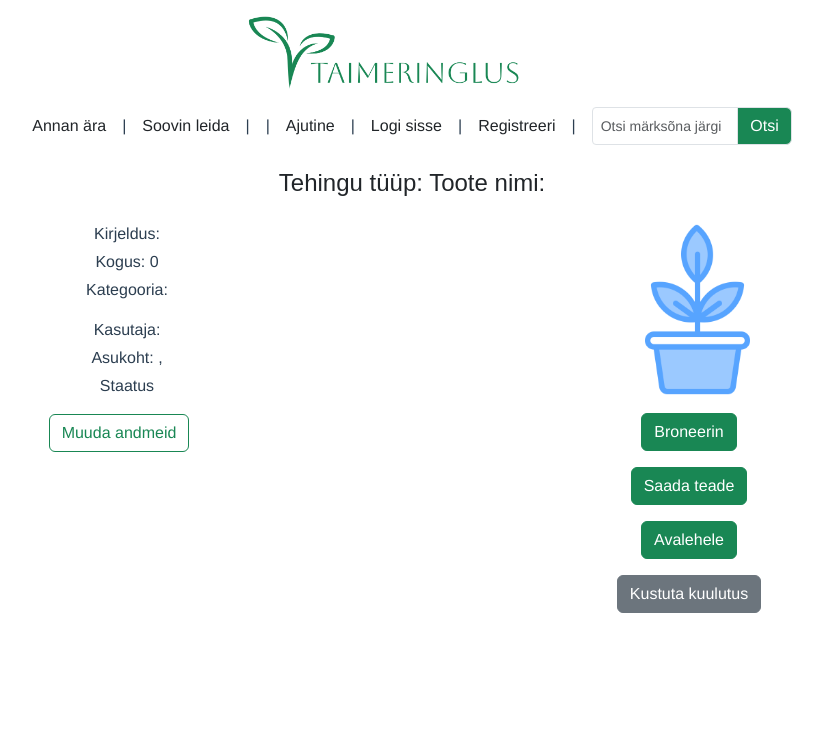
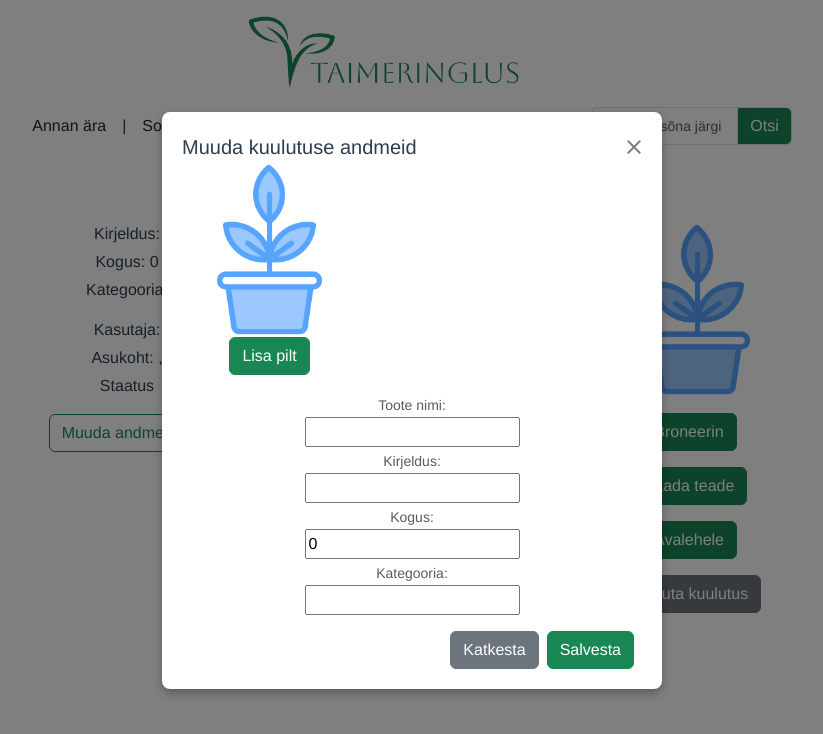
Before and after one commit to karin-v/flowerfront, a Vue app: page /item/1 in a window 1280 px wide. Both pictures are taken after a click on the button "Muuda andmeid". Shown: the top 734 px of the page, without its empty margins (228-1051 px from the left). Built offline with nearby package versions, Linux system fonts and the light colour scheme; no server answers.

Commit message:
item update modal wip

```diff
--- a/src/components/modal/UpdateItemModal.vue
+++ b/src/components/modal/UpdateItemModal.vue
@@ -7,7 +7,7 @@
       <template #body>
         <div>
 
-          <div class="container" style="width: 175px">
+          <div style="width: 175px">
             <ItemImage :image-data="item.itemImage" alt="Taimepilt"/>
             <ImageInput @event-new-image-selected="$emit('event-new-image-selected', $event)"/>
 
@@ -16,21 +16,39 @@
         </div>
         <div>
           <div>
-            <label>Toote nimi:</label>
+            <label class="form-text">Toote nimi:</label>
           </div>
           <div>
             <input type="text"
-                   :value="item.itemname"
+                   :value="item.itemName"
                    @input="$emit('event-update-itemname', $event.target.value)"
             >
           </div>
           <div>
-            <label class="form-text">Muuda kirjeldust:</label>
+            <label class="form-text">Kirjeldus:</label>
           </div>
           <div>
             <input type="text"
                    :value="item.description"
                    @input="$emit('event-update-description', $event.target.value)"
+            >
+          </div>
+          <div>
+            <label class="form-text">Kogus:</label>
+          </div>
+          <div>
+            <input type="text"
+                   :value="item.totalQuantity"
+                   @input="$emit('event-update-total-quantity', $event.target.value)"
+            >
+          </div>
+          <div>
+            <label class="form-text">Kategooria:</label>
+          </div>
+          <div>
+            <input type="text"
+                   :value="item.category"
+                   @input="$emit('event-update-category', $event.target.value)"
             >
           </div>
         </div>
@@ -51,10 +69,11 @@
 import ItemImage from "@/components/image/ItemImage.vue";
 import ImageInput from "@/components/image/ImageInput.vue";
 import UserImage from "@/components/image/UserImage.vue";
+import Modal from "@/components/modal/Modal.vue";
 
 export default {
   name: "UpdateProfileModal",
-  components: {UserImage, ImageInput, Modal, ItemImage},
+  components: {UserImage, ImageInput, ItemImage, Modal},
   props: {
     item: {},
     modalIsOpen: Boolean,
--- a/src/services/ItemService.js
+++ b/src/services/ItemService.js
@@ -19,12 +19,21 @@ export default {
         )
     },
     getItemByItemId(itemId) {
-    return axios.get('/item', {
-        params: {
-            itemId: itemId
-        }
-    })
+        return axios.get('/item', {
+            params: {
+                itemId: itemId
+            }
+        })
 
     },
 
+    updateItem(itemId) {
+        return axios.put('/item/:itemId?', itemId, {
+            params: {
+                someRequestParam1: itemId
+            }
+        })
+    }
+
+
 }
--- a/src/views/ItemView.vue
+++ b/src/views/ItemView.vue
@@ -1,18 +1,32 @@
 <template>
   <div>
+
+    <UpdateItemModal :modal-is-open="modalIsOpen"
+                     :item="item"
+                     @event-close-modal="closeModal"
+                     @event-update-item="updateItem"
+                     @event-update-transactiontype = "setItemTransactionType"
+                     @event-update-description = "setItemDescription"
+                     @event-update-itemname = "setItemName"
+                     @event-update-category = "setItemCategory"
+                     @event-update-total-quantity = "setItemTotalQuantity"
+
+
+    />
     <div class="container mt-4">
       <div class="row mb-3">
 
         <!--        todo: TransactionType puudu???-->
-        <h4 style="color:#212529; font-family: 'Arial', sans-serif;"> Tehingu tüüp: {{ item.transactionType }} Toote
-          nimi: {{ item.itemName }}</h4>
+        <h4 style="color:#212529; font-family: 'Arial', sans-serif;"> {{ item.transactionType }}: {{
+            item.itemName
+          }}</h4>
         <div class="col">
 
           <div class="mt-3">
             <div>Kirjeldus: {{ item.description }}</div>
           </div>
           <div class="mt-1">
-            <div>Kogus: {{ item.availableQuantity }}</div>
+            <div>Kogus: {{ item.totalQuantity }}</div>
           </div>
           <div class="mt-1">
             <div>Kategooria: {{ item.category }}</div>
@@ -27,7 +41,7 @@
             Staatus
           </div>
           <div class="mt-3">
-            <button type="button" class="btn btn-outline-success me-3">Muuda andmeid</button>
+            <button @click="openItemInfoModal" type="button" class="btn btn-outline-success me-3">Muuda andmeid</button>
 
             <!-- @click="updateItemInfoModal" todo: andmeid saab muuta ja pilti kustutada modalis-->
             <!-- <ImageInput @event-new-image-selected="$emit('event-new-image-selected', $event)"/>-->
@@ -77,12 +91,15 @@ import UserImage from "@/components/image/UserImage.vue";
 import ItemImage from "@/components/image/ItemImage.vue";
 import ImageInput from "@/components/image/ImageInput.vue";
 import {useRoute} from "vue-router";
+import UpdateItemModal from "@/components/modal/UpdateItemModal.vue";
+import UpdateProfileModal from "@/components/modal/UpdateProfileModal.vue";
 
 export default {
   name: "ItemView",
-  components: {ImageInput, ItemImage, UserImage},
+  components: {UpdateProfileModal, ImageInput, ItemImage, UserImage, UpdateItemModal},
   data() {
     return {
+      modalIsOpen: false,
       itemId: useRoute().query.itemId,
       item: {
         itemId: 0,
@@ -97,6 +114,8 @@ export default {
         transactionType: '',
         itemImage: ''
       },
+      successMessage: '',
+      errorMessage: '',
 
       // todo: testimise eesmärgil lisatud, võta see pärast ära, testimise eesmärgil, itemId peab tulema kaasa GiveAway lehelt
       // localItemId: 0,
@@ -117,9 +136,50 @@ export default {
           .catch(() => NavigationService.navigateToErrorView())
     },
 
+    setItemTransactionType(transactionType) {
+      this.item.transactionType = transactionType
+    },
+
+    setItemDescription(description) {
+      this.item.description = description
+    },
+
+    setItemName(itemName) {
+      this.item.itemName = itemName
+    },
+
+    setItemCategory(category) {
+      this.item.category = category
+    },
+
+    setItemTotalQuantity(totalQuantity) {
+      this.item.totalQuantity = totalQuantity
+    },
+
+
+    updateItem() {
+      this.closeModal()
+      ItemService.updateItem(this.itemId, this.item)
+          .then(response => this.handleUpdateItemResponse(response))
+          .catch(() => NavigationService.navigateToErrorView())
+    },
+
+    openItemInfoModal() {
+      this.modalIsOpen = true
+    },
+
+    closeModal() {
+      this.modalIsOpen = false
+    },
 
     navigateToHomeView() {
       NavigationService.navigateToHomeView()
+    },
+
+    handleUpdateItemResponse(response) {
+      this.successMessage = 'Kuulutuse andmed on muudetud'
+      setTimeout(this.resetAllMessages, 4000)
+
     }
   },
 
```
Lines whose indentation alone changed are shown as unchanged.
